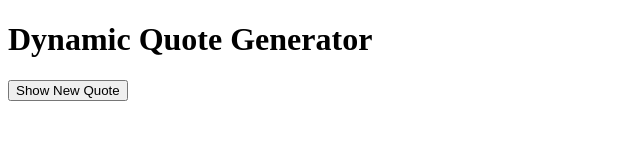
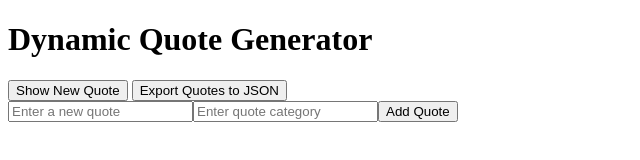
Before and after one commit to KingKowa/alx_fe_javascript, a plain HTML site: page dom-manipulation/index.html in a window 1280 px wide. Shown: the whole page, without its empty margins (0-640 px from the left). Drawn offline with Linux system fonts and the light colour scheme.

Commit message:
Import and export json data

```diff
--- a/dom-manipulation/index.html
+++ b/dom-manipulation/index.html
@@ -11,6 +11,9 @@
     <button id="newQuote">Show New Quote</button>
 
 
+    <button id="exportQuotes">Export Quotes to JSON</button>
+
+
 
     <script src="script.js"></script>
   </body>
```
